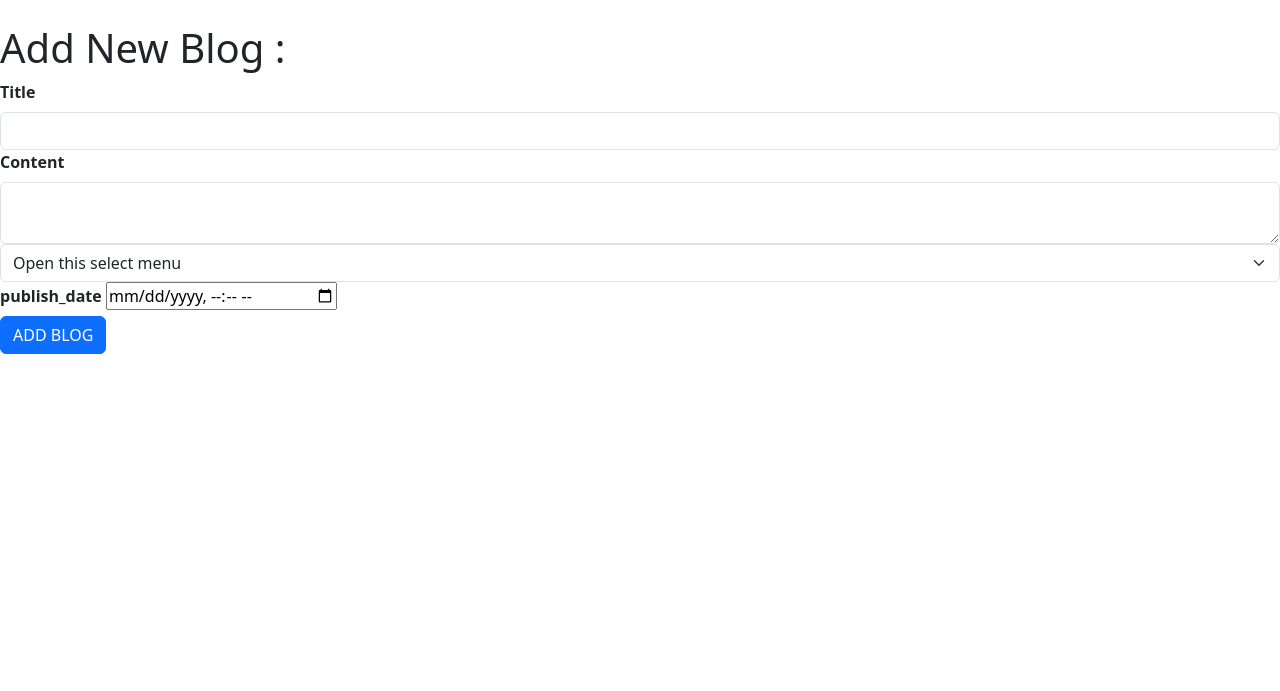
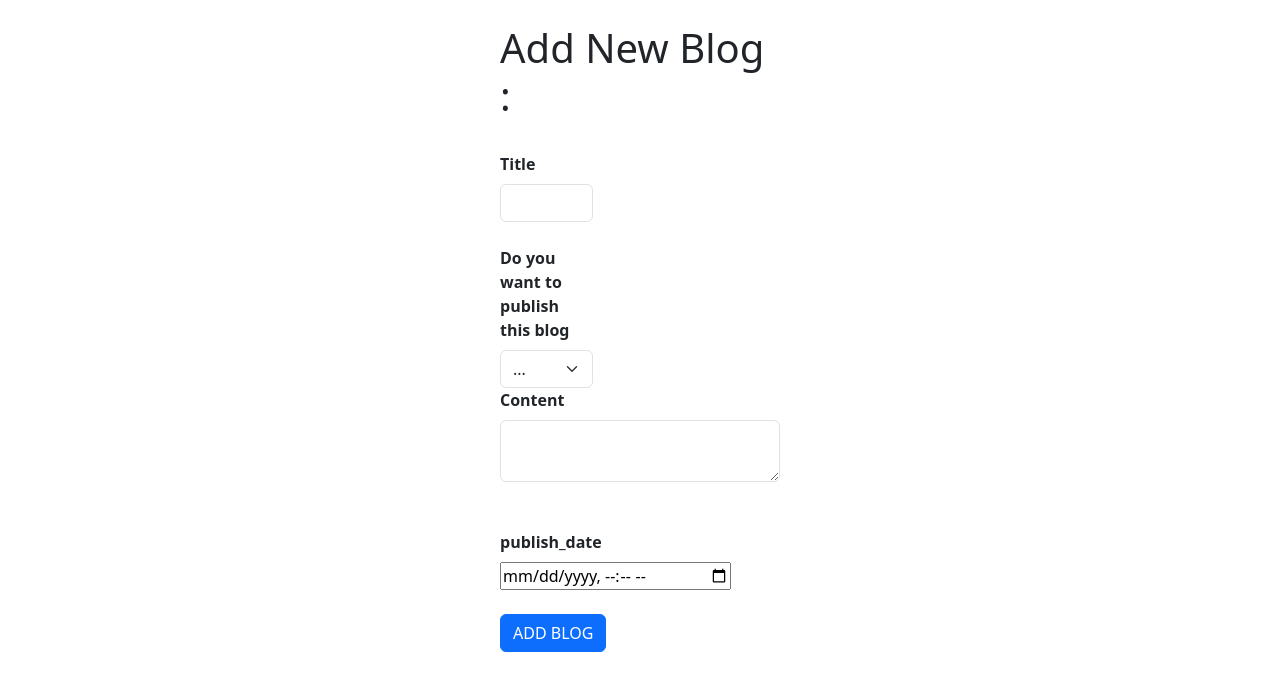
Before and after one commit to TUWAIQ-PYTHON-5/LAB_ORM_1, a Django app: page /add/ in a window 1280 px wide. Shown: the part 56-747 px from the top of the page. Run offline with Django 4.2, Linux system fonts and the light colour scheme.

Commit message:
add_blog.html edit

```diff
--- a/blog/main/templates/main/add_blog.html
+++ b/blog/main/templates/main/add_blog.html
@@ -4,26 +4,49 @@
 {% block content %}
 <dev class="container">
 
-    <h1>Add New Blog :</h1>
 
+
+
+
+
+
+
+    <div style="margin-left: 500px; margin-right: 500px;">
+        <h1>Add New Blog :</h1>
+
+
+        <br>
     <form action="" method="POST">
         {% csrf_token %}
+        <div class="form-row">
+        <div class="form-group col-md-4">
+        <label class="form-label"><strong>Title</strong></label>
+        <input class="form-control" type="text" name="Title" class="form-control" />
+        </div>
 
-    <label class="form-label"><strong>Title</strong></label>
-    <input type="text" name="Title" class="form-control" />
+        <br>
 
+
+        <div class="form-group col-md-4">
+            <label class="form-label"><strong>Do you want to publish this blog</strong></label>
+            <select name="is_published" class="form-select" aria-label="Default select example">
+                <option selected><strong>...</strong></option>
+                <option value="True">yes</option>
+                <option value="False">No</option>
+            </select>
+
+        </div>
+        <div class="form-group">
     <label class="form-label"><strong>Content</strong></label>
     <textarea class="form-control" name="Content"></textarea>
-
-    <select name="is_published" class="form-select" aria-label="Default select example">
-        <option selected><strong>Open this select menu</strong></option>
-        <option value="True">yes</option>
-        <option value="False">No</option>
-    </select>
+</div>
+    <br>
+    <br>
 
 
         <label class="form-label"><strong>publish_date</strong></label>
         <input type="datetime-local" name="publish_date"  />
+        <br>
         <br>
         <input type="submit" class="btn btn-primary" value="ADD BLOG" />
 
@@ -31,6 +54,8 @@
 
 
 
+</div>
 
 </div>
+</div>
 {% endblock %}
```
